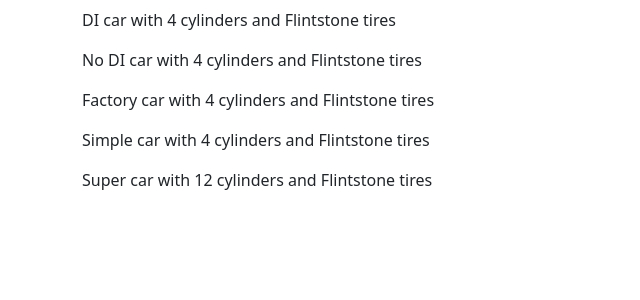
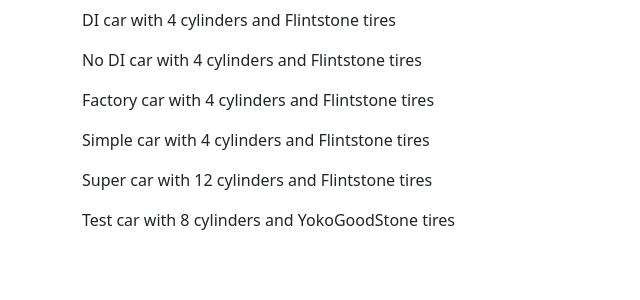
Before and after one commit to cristiancajiaos/car-component, an Angular app: page / in a window 1280 px wide. Shown: the top 300 px of the page, without its empty margins (0-640 px from the left). Built offline with nearby package versions, Linux system fonts and the light colour scheme.

Commit message:
Creada función testCar()

```diff
--- a/src/app/car/car-creations.ts
+++ b/src/app/car/car-creations.ts
@@ -19,3 +19,18 @@
   car.description = 'Super';
   return car;
 }
+
+/* Ejemplo 3: testCar() */
+class MockEngine extends Engine {
+  public override cylinders: number = 8;
+}
+
+class MockTires extends Tires {
+  public override make: string = 'YokoGoodStone';
+}
+
+export function testCar() {
+  let car = new Car(new MockEngine(), new MockTires());
+  car.description = 'Test';
+  return car;
+}
--- a/src/app/car/car.component.html
+++ b/src/app/car/car.component.html
@@ -3,3 +3,4 @@
 <p>{{factoryCar.drive()}}</p>
 <p>{{simpleCar.drive()}}</p>
 <p>{{superCar.drive()}}</p>
+<p>{{testCar.drive()}}</p>
--- a/src/app/car/car.component.ts
+++ b/src/app/car/car.component.ts
@@ -2,7 +2,7 @@
 import { CarNoDi } from './car-no-di';
 import { Component, OnInit } from '@angular/core';
 import { Car, Engine, Tires } from './car';
-import { simpleCar, superCar } from './car-creations';
+import { simpleCar, superCar, testCar } from './car-creations';
 
 @Component({
   selector: 'app-car',
@@ -23,6 +23,9 @@
   /* superCar a partir de clase Car */
   superCar = superCar();
 
+  /* testCar a partir de clase Car */
+  testCar = testCar();
+
   constructor(
     public car: Car
   ) { }
```
